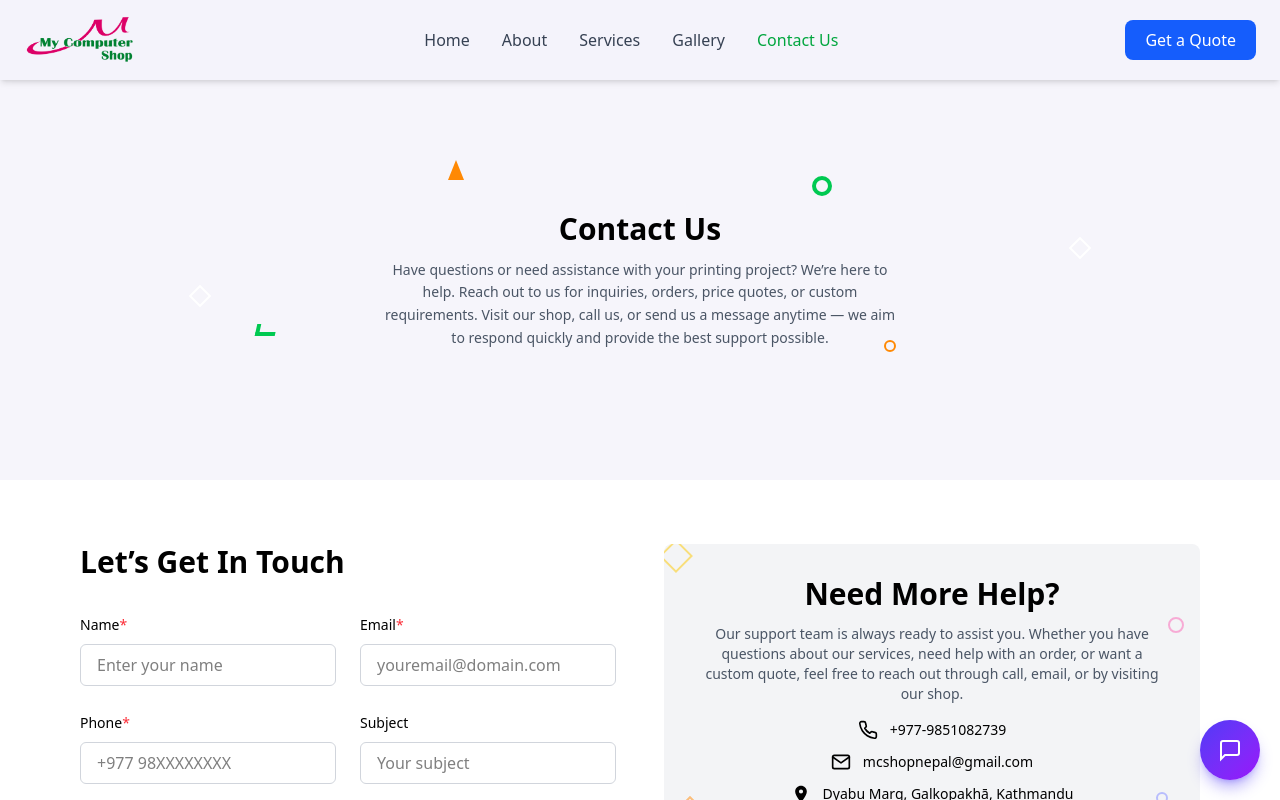
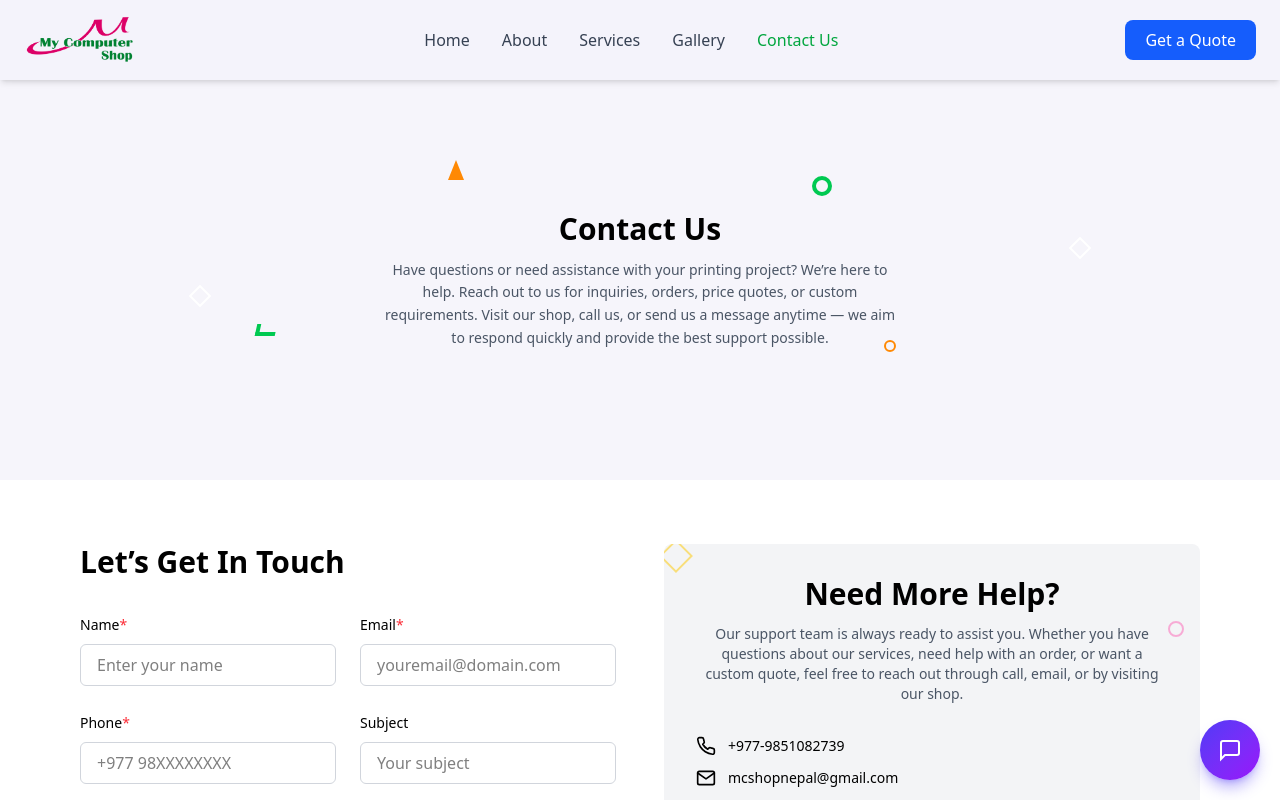
Before and after one commit to Apark-Technovative/mcshop, a React (Vite) app: page /contact in a window 1280 px wide. Shown: the top 800 px of the page. Built offline with nearby package versions, Linux system fonts and the light colour scheme; no server answers.

Commit message:
Left-align contact info in Need More Help section

```diff
--- a/src/components/Services.jsx
+++ b/src/components/Services.jsx
@@ -1,4 +1,4 @@
-import React, { useState, useEffect } from "react";
+import React, { useEffect, useState } from "react";
 import { FaArrowUp, FaArrowDown } from "react-icons/fa";
 import { Link } from "react-router-dom";
 import axios from "../utils/axios";
@@ -8,21 +8,19 @@ const Services = () => {
   const [loading, setLoading] = useState(true);
   const [error, setError] = useState(null);
 
+  useEffect(() => {
     const fetchServices = async () => {
       try {
         setLoading(true);
-      setError(null);
-
         const res = await axios.get("/api/getAllServices");
         setServices(res.data?.data || []);
-    } catch (err) {
+      } catch {
         setError("Error fetching services");
       } finally {
         setLoading(false);
       }
     };
 
-  useEffect(() => {
     fetchServices();
   }, []);
 
@@ -47,7 +45,7 @@ const Services = () => {
       <div className="max-w-7xl mx-auto px-6">
 
         <div className="flex flex-col md:flex-row items-center justify-between mb-16">
-          <div className="mb-6 md:mb-0 text-center md:text-left">
+          <div className="text-center md:text-left mb-6 md:mb-0">
             <p className="text-sm font-semibold text-gray-600 mb-2">
               Services
             </p>
@@ -59,22 +57,26 @@ const Services = () => {
           <Link
             to="/services"
             className="bg-blue-600 text-white px-5 py-2 rounded-lg
-            hover:bg-blue-700 cursor-pointer transition-transform
-            transform hover:scale-105"
+            hover:bg-blue-700 transition-transform hover:scale-105"
           >
             Learn More
           </Link>
         </div>
 
-        <div className="flex flex-wrap justify-center gap-x-6 gap-y-8 md:gap-x-12 md:gap-y-12">
+        <div className="
+          flex flex-wrap justify-center
+          gap-x-6 gap-y-6 md:gap-y-8 lg:gap-y-12
+        ">
           {services.slice(0, 4).map((service, index) => {
             const isOdd = index % 2 !== 0;
 
             return (
               <div
                 key={service._id || index}
-                className={`flex flex-col items-center text-center w-44 sm:w-52 md:w-60
-          ${isOdd ? "md:mt-50" : ""}
+                className={`
+                  flex flex-col items-center text-center
+                  w-44 sm:w-52 md:w-60
+                  ${isOdd ? "lg:mt-50" : ""}
                 `}
               >
                 {index % 2 === 0 ? (
@@ -82,19 +84,27 @@ const Services = () => {
                     <img
                       src={`${import.meta.env.VITE_API_BASE_URL}/uploads/${service.images?.[0]}`}
                       alt={service.title}
-                      className="w-40 h-40 sm:w-48 sm:h-48 md:w-60 md:h-60 object-cover rounded-md shadow-md transition-transform duration-300 hover:scale-105"
+                      className="w-40 h-40 sm:w-48 sm:h-48 md:w-60 md:h-60
+                      object-cover rounded-md shadow-md
+                      transition-transform duration-300 hover:scale-105"
                     />
                     <FaArrowUp className="my-2 text-gray-500" />
-                    <span className="text-lg font-medium">{service.title}</span>
+                    <span className="text-lg font-medium">
+                      {service.title}
+                    </span>
                   </>
                 ) : (
                   <>
-                    <span className="text-lg font-medium mb-2">{service.title}</span>
+                    <span className="text-lg font-medium mb-2">
+                      {service.title}
+                    </span>
                     <FaArrowDown className="my-2 text-gray-500" />
                     <img
                       src={`${import.meta.env.VITE_API_BASE_URL}/uploads/${service.images?.[0]}`}
                       alt={service.title}
-                      className="w-40 h-40 sm:w-48 sm:h-48 md:w-60 md:h-60 object-cover rounded-md shadow-md transition-transform duration-300 hover:scale-105"
+                      className="w-40 h-40 sm:w-48 sm:h-48 md:w-60 md:h-60
+                      object-cover rounded-md shadow-md
+                      transition-transform duration-300 hover:scale-105"
                     />
                   </>
                 )}
--- a/src/pages/ContactUsPage.jsx
+++ b/src/pages/ContactUsPage.jsx
@@ -199,8 +199,8 @@ const ContactUsPage = () => {
                 type="submit"
                 disabled={loading}
                 className={`bg-blue-600 text-white px-6 py-2 rounded-md transition ${loading
-                    ? "opacity-60 cursor-not-allowed"
-                    : "hover:bg-blue-700 cursor-pointer"
+                  ? "opacity-60 cursor-not-allowed"
+                  : "hover:bg-blue-700 cursor-pointer"
                   }`}
               >
                 {loading ? "Sending..." : "Send Message"}
@@ -224,15 +224,15 @@ const ContactUsPage = () => {
               visiting our shop.
             </p>
 
-            <div className="space-y-3 text-sm">
-              <div className="flex items-center gap-3 justify-center cursor-pointer">
+            <div className="space-y-3 text-sm w-full text-left mt-4">
+              <div className="flex items-center gap-3 justify-start cursor-pointer">
                 <FiPhone className="text-xl" />
                 <a href="tel:+9779851082739" className="hover:text-blue-600 transition">
                   +977-9851082739
                 </a>
               </div>
 
-              <div className="flex items-center gap-3 justify-center cursor-pointer">
+              <div className="flex items-center gap-3 justify-start cursor-pointer">
                 <FiMail className="text-xl" />
                 <a
                   href="mailto:mcshopnepal@gmail.com"
@@ -242,8 +242,8 @@ const ContactUsPage = () => {
                 </a>
               </div>
 
-              <div className="flex items-center gap-3 justify-center">
-                <MdLocationOn className="text-xl" />
+              <div className="flex items-center gap-3 justify-start">
+                <MdLocationOn className="text-xl " />
                 <span>Dyabu Marg, Galkopakhā, Kathmandu</span>
               </div>
             </div>
```
Lines whose indentation alone changed are shown as unchanged.
